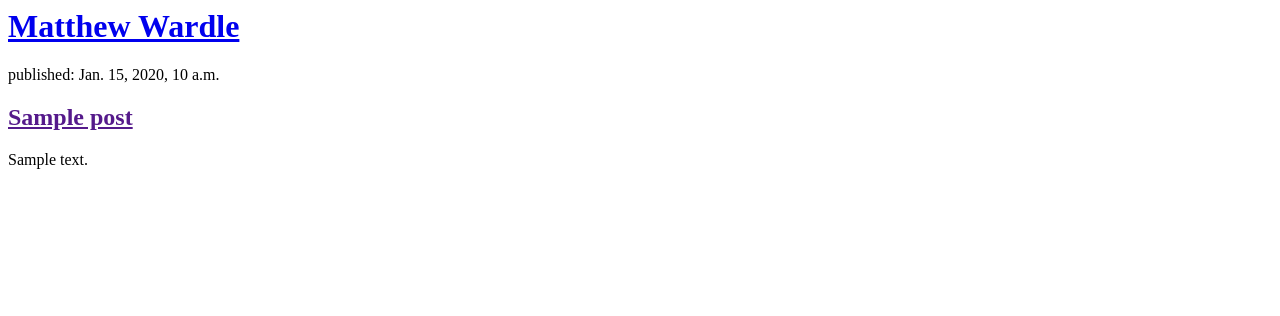
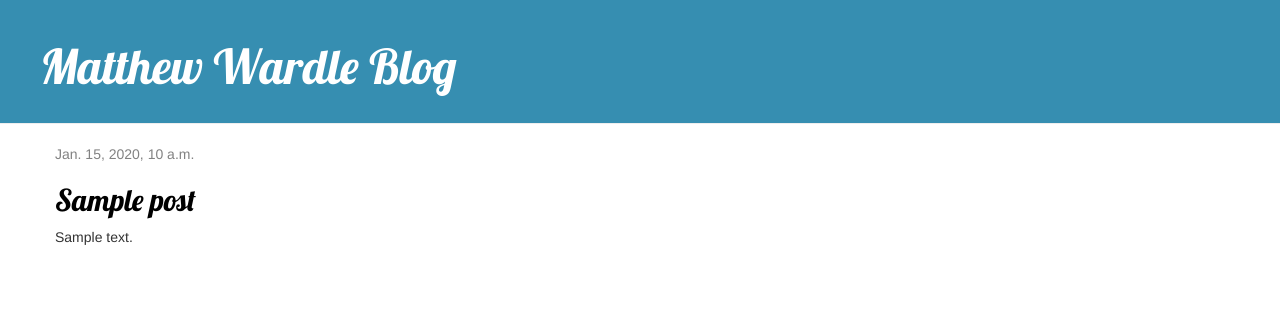
Before and after one commit to mwardle123/blog, a Django app: page / in a window 1280 px wide. Shown: the top 316 px of the page. Run offline with Django 3.2, Linux system fonts and the light colour scheme; tables that the repository leaves empty hold one stand-in row (values such as "Sample post"); some libraries are stand-ins or nearby versions.

Commit message:
Added view and template for detailed blog post as well as CSS for the site.

```diff
--- /dev/null
+++ b/blog/static/css/blog.css
@@ -0,0 +1,46 @@
+.page-header {
+    background-color: #368eb1;
+    margin-top: 0;
+    padding: 20px 20px 20px 40px;
+}
+
+.page-header h1, .page-header h1 a, .page-header h1 a:visited, .page-header h1 a:active {
+    color: #ffffff;
+    font-size: 36pt;
+    text-decoration: none;
+}
+
+.content {
+    margin-left: 40px;
+}
+
+h1, h2, h3, h4 {
+    font-family: 'Lobster', cursive;
+}
+
+.date {
+    color: #828282;
+}
+
+.save {
+    float: right;
+}
+
+.post-form textarea, .post-form input {
+    width: 100%;
+}
+
+.top-menu, .top-menu:hover, .top-menu:visited {
+    color: #ffffff;
+    float: right;
+    font-size: 26pt;
+    margin-right: 20px;
+}
+
+.post {
+    margin-bottom: 70px;
+}
+
+.post h2 a, .post h2 a:visited {
+    color: #000000;
+}
--- /dev/null
+++ b/blog/templates/blog/base.html
@@ -0,0 +1,24 @@
+{% load static %}
+
+<html>
+    <head>
+        <title>Matthew Wardle</title>
+        <link rel="stylesheet" href="//maxcdn.bootstrapcdn.com/bootstrap/3.2.0/css/bootstrap.min.css">
+        <link rel="stylesheet" href="//maxcdn.bootstrapcdn.com/bootstrap/3.2.0/css/bootstrap-theme.min.css">
+        <link rel="stylesheet" href="{% static 'css/blog.css' %}">
+        <link href="//fonts.googleapis.com/css?family=Lobster&subset=latin,latin-ext" rel="stylesheet" type="text/css">
+    </head>
+    <body>
+        <div class="page-header">
+            <h1><a href="/">Matthew Wardle Blog</a></h1>
+        </div>
+        <div class="content container">
+            <div class="row">
+                <div class="col-md-8">
+                {% block content %}
+                {% endblock %}
+                </div>
+            </div>
+        </div>
+    </body>
+</html>
--- a/blog/templates/blog/post_list.html
+++ b/blog/templates/blog/post_list.html
@@ -1,18 +1,13 @@
-<html>
-    <head>
-        <title>Matthew Wardle</title>
-    </head>
-    <body>
-        <div>
-            <h1><a href="/">Matthew Wardle</a></h1>
+{% extends 'blog/base.html' %}
+
+{% block content %}
+    {% for post in posts %}
+        <div class="post">
+            <div class="date">
+                {{ post.published_date }}
+            </div>
+            <h2><a href="{% url 'post_detail' pk=post.pk %}">{{ post.title }}</a></h2>
+            <p>{{ post.text|linebreaksbr }}</p>
         </div>
-
-        {% for post in posts %}
-            <div>
-                <p>published: {{ post.published_date }}</p>
-                <h2><a href="">{{ post.title }}</a></h2>
-                <p>{{ post.text|linebreaksbr }}</p>
-            </div>
-        {% endfor %}
-    </body>
-</html>
+    {% endfor %}
+{% endblock %}
--- a/blog/urls.py
+++ b/blog/urls.py
@@ -3,4 +3,5 @@ from . import views
 
 urlpatterns = [
     path('', views.post_list, name='post_list'),
+    path('post/<int:pk>/', views.post_detail, name='post_detail'),
 ]
--- a/blog/views.py
+++ b/blog/views.py
@@ -1,7 +1,11 @@
-from django.shortcuts import render
+from django.shortcuts import render, get_object_or_404
 from django.utils import timezone
 from .models import Post
 
 def post_list(request):
     posts = Post.objects.filter(published_date__lte=timezone.now()).order_by('published_date')
     return render(request, 'blog/post_list.html', {'posts': posts})
+
+def post_detail(request, pk):
+    post = get_object_or_404(Post, pk=pk)
+    return render(request, 'blog/post_detail.html', {'post': post})
```
Also changed, not shown: blog/templates/blog/post_detail.html (added, +13 -0 lines).
